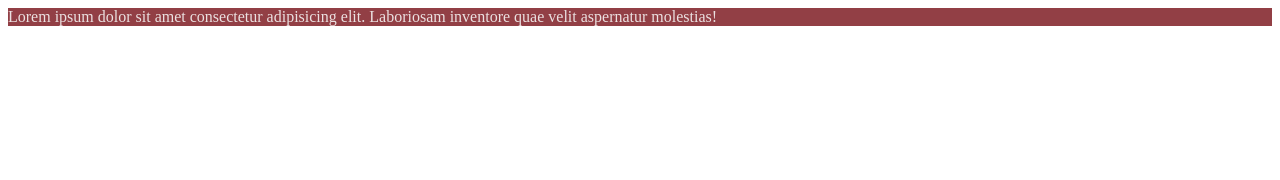
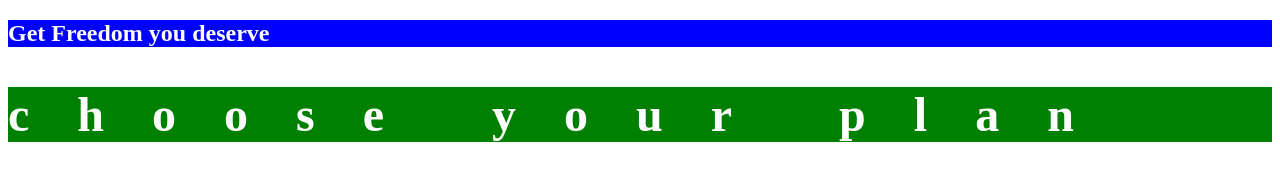
Before and after one commit to indraworks/CSS-MAX, a plain HTML site: page 02_Basic_css/02-03_Theory_TIme_selectors/index.html in a window 1280 px wide. Drawn offline with Linux system fonts and the light colour scheme.

Commit message:
02-03_basic-css:theory selectors

```diff
--- a/02_Basic_css/02-03_Theory_TIme_selectors/index.html
+++ b/02_Basic_css/02-03_Theory_TIme_selectors/index.html
@@ -3,38 +3,17 @@
   <!-- head tempat kita buat meta,title dan juga utk favicon  -->
   <head>
     <meta http-equiv="Content-Type" content="text/html;charset=UTF-8" />
-    <title>02 basic css</title>
+    <link rel="stylesheet" href="./style.css" />
+    <title>TIme SElector</title>
     <!-- kita import favicon yg uda dibuat taruh di olfer ygsama -->
     <link rel="shortcut icon" href="./favicon.ico" type="image/x-icon" />
   </head>
   <body>
     <main>
-      <section style="background: #923f45; color: rgb(235, 225, 225)">
-        Lorem ipsum dolor sit amet consectetur adipisicing elit. Laboriosam
-        inventore quae velit aspernatur molestias!
+      <section id="product-overiview"><h1>Get Freedom you deserve</h1></section>
+      <section id="plans" class="section-title">
+        <h1>choose your plan</h1>
       </section>
     </main>
   </body>
 </html>
-
-<!--
-      /////413 ADING PROJECT WIHT INLINE STYLE ////
-    dlaam body ada main yg wrapper section2
-    nah dalam section nnti ada article2
-    nah dalam article2 ada eleemnt2 sprti h1 p span etc
-    sperti itu gambarannya
-    nah diatas main ada main yg diatas namanya header ini element utk header
-    dan ada footer main element di bawah
-    sbnanrya bisa langusung tampa header kita kasih nav boleh tap nav ada di bawah
-    header utk ngatur 2 link2 ke page2 yg lain demeikian skilas info
-
- -->
-<!--
-    dalam bab ini kit amau buat style atau inline style
-    style="prpertyName:valueYg diberikan"
-    contoh
-    kita mau style ke eleemnt section
-    maka section style="background:#ff4532"
-
-
-  -->
--- /dev/null
+++ b/02_Basic_css/02-03_Theory_TIme_selectors/style.css
@@ -0,0 +1,14 @@
+#product-overiview {
+  color: white;
+  background: blue;
+}
+
+#plans {
+  color: white;
+  background: green;
+}
+.section-title {
+  font-weight: bold;
+  font-size: 2rem;
+  letter-spacing: 3rem;
+}
```
Also changed, not shown: 02_Basic_css/02-03_Theory_TIme_selectors/NOTE_REFERENCE_SELECTORS.txt (added).
